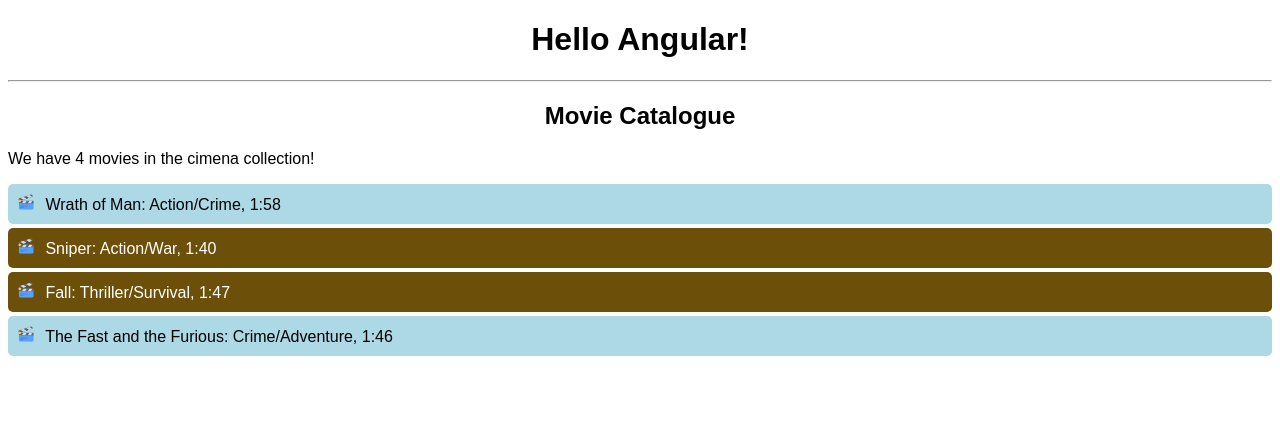
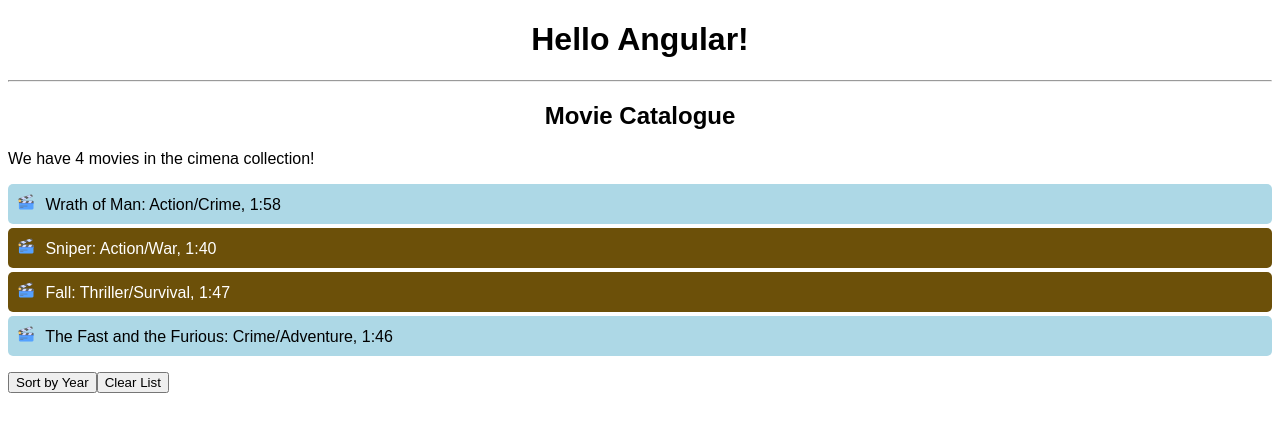
Before and after one commit to vladtymo/Angular-PV125, an Angular app: page / in a window 1280 px wide. Shown: the top 432 px of the page. Built offline with nearby package versions, Linux system fonts and the light colour scheme.

Commit message:
Implement sort and clear logic.

```diff
--- a/src/app/movies/movie-list/movie-list.component.html
+++ b/src/app/movies/movie-list/movie-list.component.html
@@ -15,3 +15,8 @@
         {{m.title}}: {{m.genres.join("/")}}, {{m.duration}}
     </li>
 </ul>
+
+<div>
+    <button (click)="sortByYear()">Sort by Year</button>
+    <button (click)="clear()">Clear List</button>
+</div>
--- a/src/app/movies/movie-list/movie-list.component.ts
+++ b/src/app/movies/movie-list/movie-list.component.ts
@@ -28,4 +28,10 @@
     let index = this.movies.indexOf(movie);
     this.movies.splice(index, 1);
   }
+  sortByYear(): void {
+    this.movies.sort((a, b) => a.year - b.year);
+  }
+  clear(): void {
+    this.movies.splice(0);
+  }
 }
```
